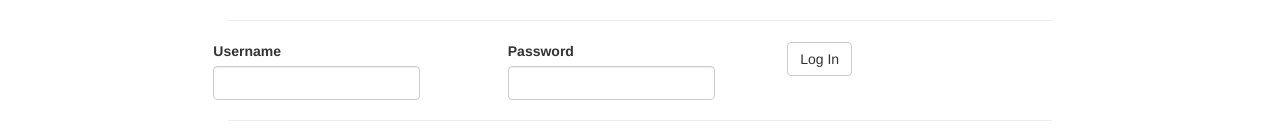
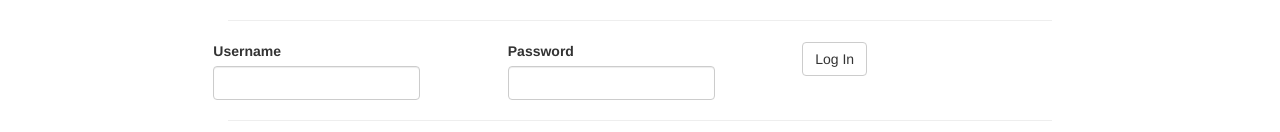
Before and after one commit to kostadin-belchev/SoftUniSocialNetwork, a React (Create React App) app: page / in a window 1280 px wide. Shown: the part 299-431 px from the top of the page. Built offline with nearby package versions, Linux system fonts and the light colour scheme.

Commit message:
started my react project

```diff
--- a/src/components/user/LoginForm.jsx
+++ b/src/components/user/LoginForm.jsx
@@ -39,7 +39,9 @@ class LoginForm extends Component {
               <input name='password' type='password' className='form-control' />
             </div>
             <div className='col-sm-4' />
-            <button id='btnLogin' type='submit' className='btn btn-default'>Log In</button>
+            <div className='col-sm-4'>
+              <button id='btnLogin' type='submit' className='btn btn-default'>Log In</button>
+            </div>
           </div>
         </BoundForm>
       </div>
```
